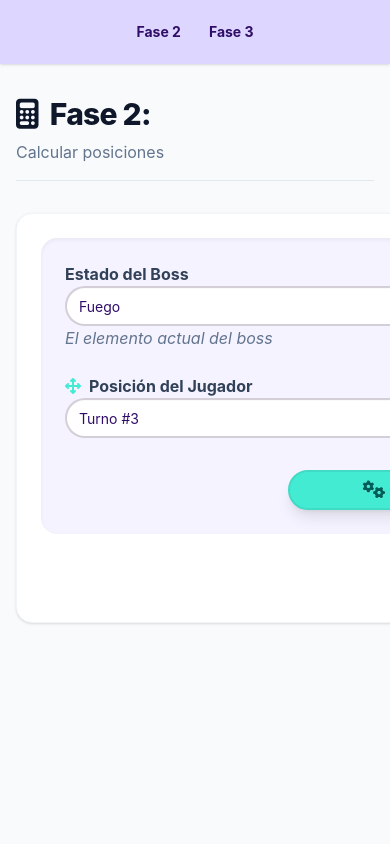
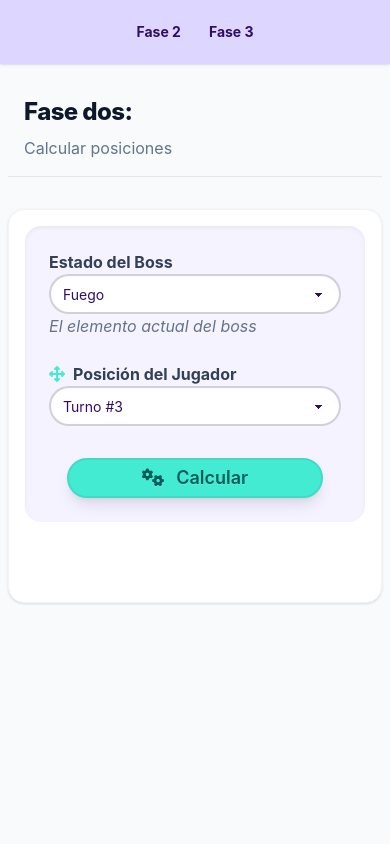
Before and after one commit to verocamiz/sabanas-helper, an Angular app: page / in a window 390 px wide. Shown: the top 844 px of the page. Built offline with nearby package versions, Linux system fonts and the light colour scheme.

Commit message:
added responsive to card

```diff
--- a/src/app/pages/fase2/fase2.html
+++ b/src/app/pages/fase2/fase2.html
@@ -1,17 +1,15 @@
 
-<div class="min-h-screen bg-slate-50 py-8 px-4 sm:px-6 lg:px-8" >
+<div class="min-h-screen bg-slate-50 py-8 px-2 sm:px-6 lg:px-8">
 
-  <div class="max-w-4xl mx-auto">
+  <div class="max-w-5xl mx-auto flex flex-col items-center"> <div class="w-full max-w-4xl mb-8 border-b border-slate-200 pb-4 px-4">
+      <h2 class="text-2xl md:text-3xl font-extrabold text-slate-900 tracking-tight flex items-center gap-3">
 
-    <div class="mb-8 border-b border-slate-200 pb-4">
-      <h2 class="text-3xl font-extrabold text-slate-900 tracking-tight flex items-center gap-3">
-        <i class="fas fa-calculator"></i>
-        Fase 2:
+        Fase dos:
       </h2>
-      <p class="text-slate-500 mt-2"> Calcular posiciones</p>
+      <p class="text-slate-500 mt-2">Calcular posiciones</p>
     </div>
 
-    <div class="bg-white rounded-2xl shadow-sm border border-slate-100 p-6 md:p-10 w-200">
+    <div class="bg-white rounded-2xl shadow-sm border border-slate-100 p-4 md:p-10 w-full md:w-[800px]">
       <app-fase2-calculator></app-fase2-calculator>
     </div>
 
--- a/src/app/pages/fase3/fase3.html
+++ b/src/app/pages/fase3/fase3.html
@@ -1,17 +1,17 @@
 
-<div class="min-h-screen bg-slate-50 py-8 px-4 sm:px-6 lg:px-8">
+<div class="min-h-screen bg-slate-50 py-8 px-2 sm:px-6 lg:px-8">
 
-  <div class="max-w-4xl mx-auto">
+  <div class="max-w-5xl mx-auto flex flex-col items-center">
 
-    <div class="mb-8 border-b border-slate-200 pb-4">
-      <h2 class="text-3xl font-extrabold text-slate-900 tracking-tight flex items-center gap-3">
-        <i class="fas fa-calculator"></i>
-        Fase 3:
+    <div class="w-full max-w-4xl mb-8 border-b border-slate-200 pb-4 px-4 text-left">
+      <h2 class="text-2xl md:text-3xl font-extrabold text-slate-900 tracking-tight flex items-center gap-3">
+
+        Fase tres:
       </h2>
-      <p class="text-slate-500 mt-2"> Calcular posiciones</p>
+      <p class="text-slate-500 mt-2">Calcular posiciones</p>
     </div>
 
-    <div class="bg-white rounded-2xl shadow-sm border border-slate-100 p-6 md:p-10 w-200">
+    <div class="bg-white rounded-2xl shadow-sm border border-slate-100 p-4 md:p-10 w-full md:w-[800px] overflow-hidden">
       <app-fase3-calculator></app-fase3-calculator>
     </div>
 
```
